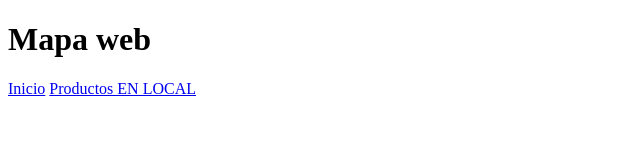
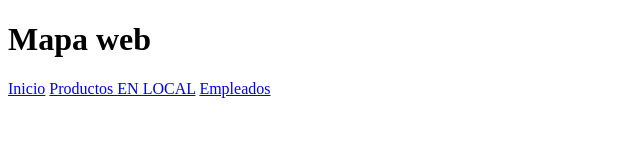
Before and after one commit to jmartinifp/repositorioproyectoweb, a plain HTML site: page mapaweb.html in a window 1280 px wide. Shown: the full height of the page, 0-640 px from the left. Drawn offline with Linux system fonts and the light colour scheme.

Commit message:
Modifico el fichero mapaweb

```diff
--- a/mapaweb.html
+++ b/mapaweb.html
@@ -9,6 +9,7 @@
     <h1>Mapa web</h1>
     <a href="index.html">Inicio</a>
     <a href="productos.html">Productos EN LOCAL</a>
+    <a href="empleados.html">Empleados</a>
 
 </body>
 </html>
```
